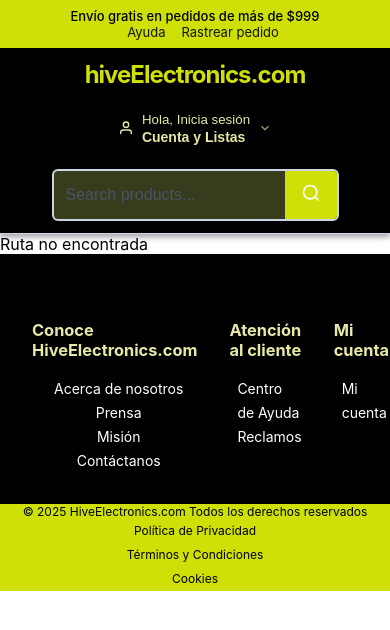
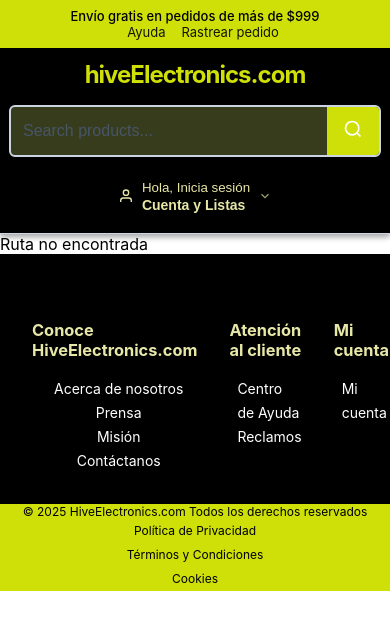
Before and after one commit to DabirGomezSerna/hive-electronics-ecommerce, a React (Create React App) app: page /cart in a window 390 px wide. Shown: the top 630 px of the page. Built offline with nearby package versions, Linux system fonts and the light colour scheme.

Commit message:
Search bar made wider

```diff
--- a/src/layout/Header/Header.css
+++ b/src/layout/Header/Header.css
@@ -72,6 +72,7 @@
   flex: 1;
   max-width: 600px;
   margin: 0 auto;
+  width: 23rem;
 }
 
 .search-form {
@@ -342,10 +343,6 @@
     font-size: 24px;
   }
 
-  .search-form {
-    order: 3;
-  }
-
   .header-actions {
     justify-self: center;
     order: 2;
```
